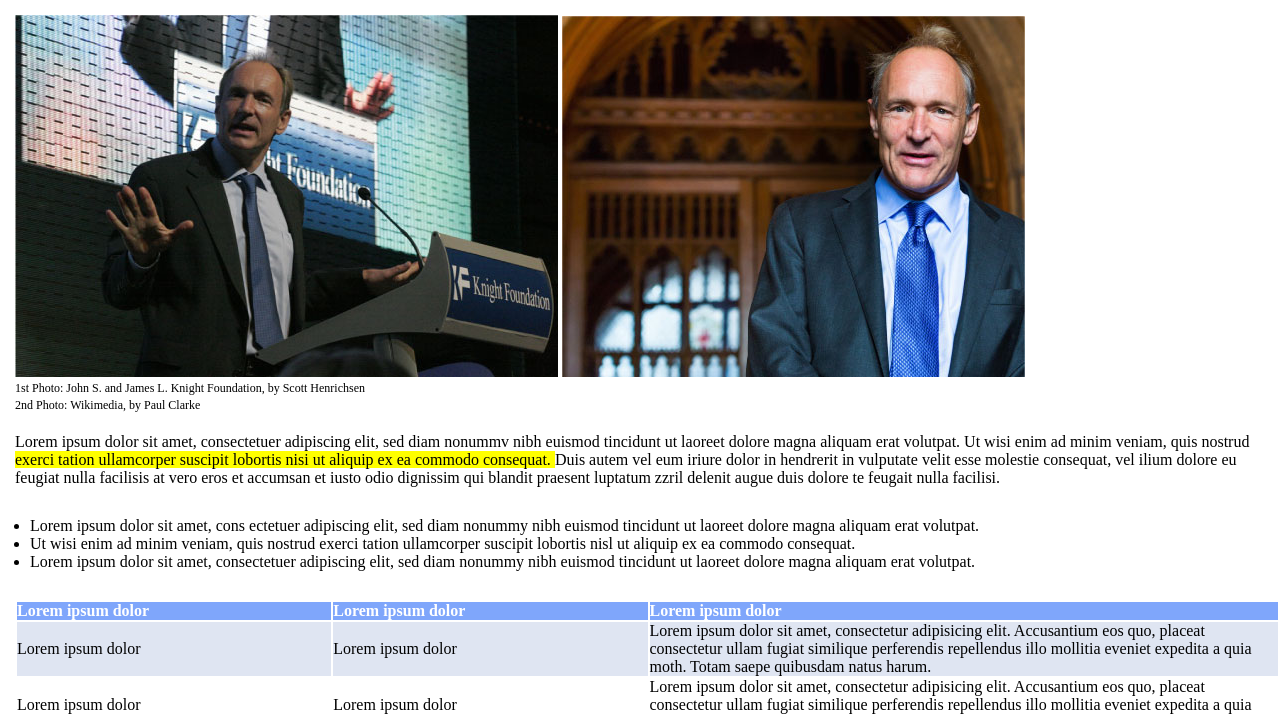
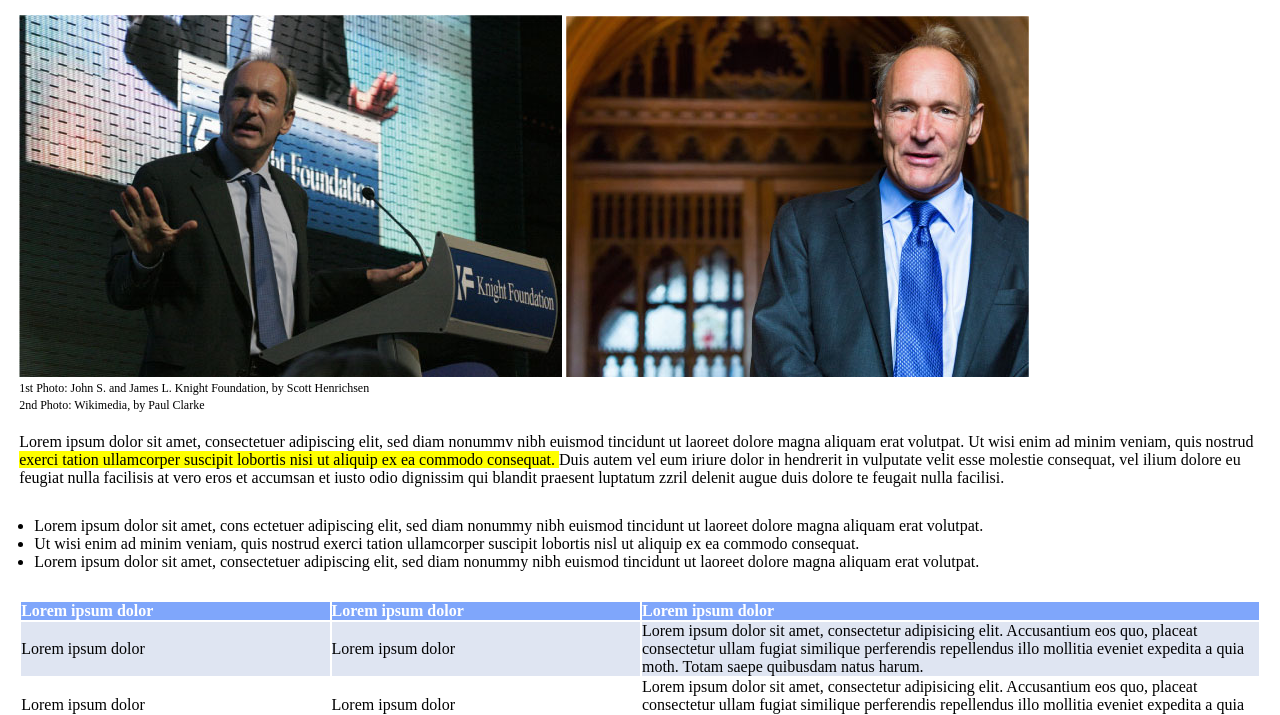
Before and after one commit to jml098/html-css-booleaner, a plain HTML site: page index.html in a window 1280 px wide. Shown: the part 294-1009 px from the top of the page. Drawn offline with Linux system fonts and the light colour scheme.

Commit message:
Fix del bordo destro.

```diff
--- a/css/style.css
+++ b/css/style.css
@@ -19,7 +19,8 @@ header div {
 }
 
 #main-div {
-   margin-left: 15px;
+    width: 97%;
+   margin-left: 1.5%;
 }
 
 #main-div img {
```
